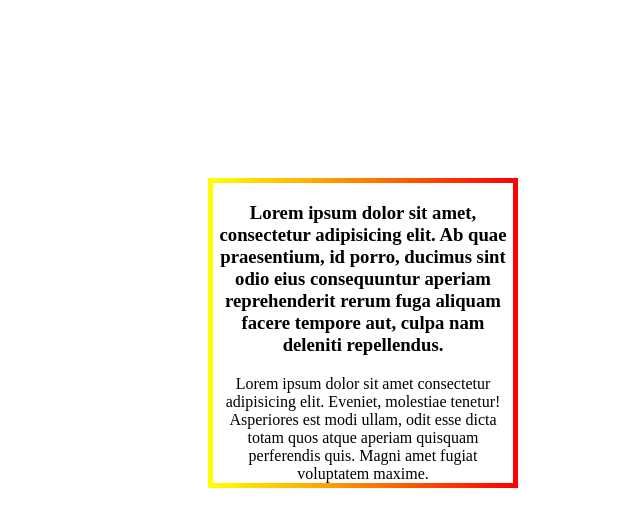
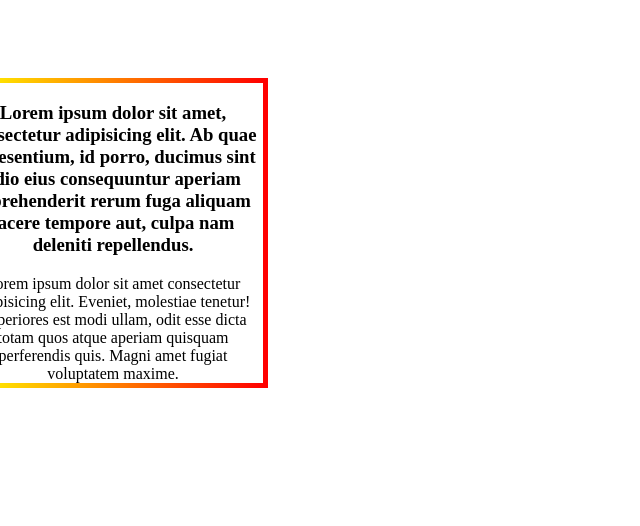
Before and after one commit to Zerbo13/Esercizio10-corso-Bc-Soft, a plain HTML site: page index.html in a window 1280 px wide. Shown: the part 1237-1763 px from the top of the page, without its empty margins (0-640 px from the left). After the commit the page ends 1625 px from the top, so only its background shows below. Drawn offline with Linux system fonts and the light colour scheme.

Commit message:
update margin

```diff
--- a/style.css
+++ b/style.css
@@ -39,7 +39,7 @@ body {
 .box4 {
   width: 300px;
   height: 300px;
-  margin: 200px;
+  margin: -50px;
   border-style: solid;
   border-width: 5px;
   border-image: linear-gradient(to left, red, yellow) 1;
```
